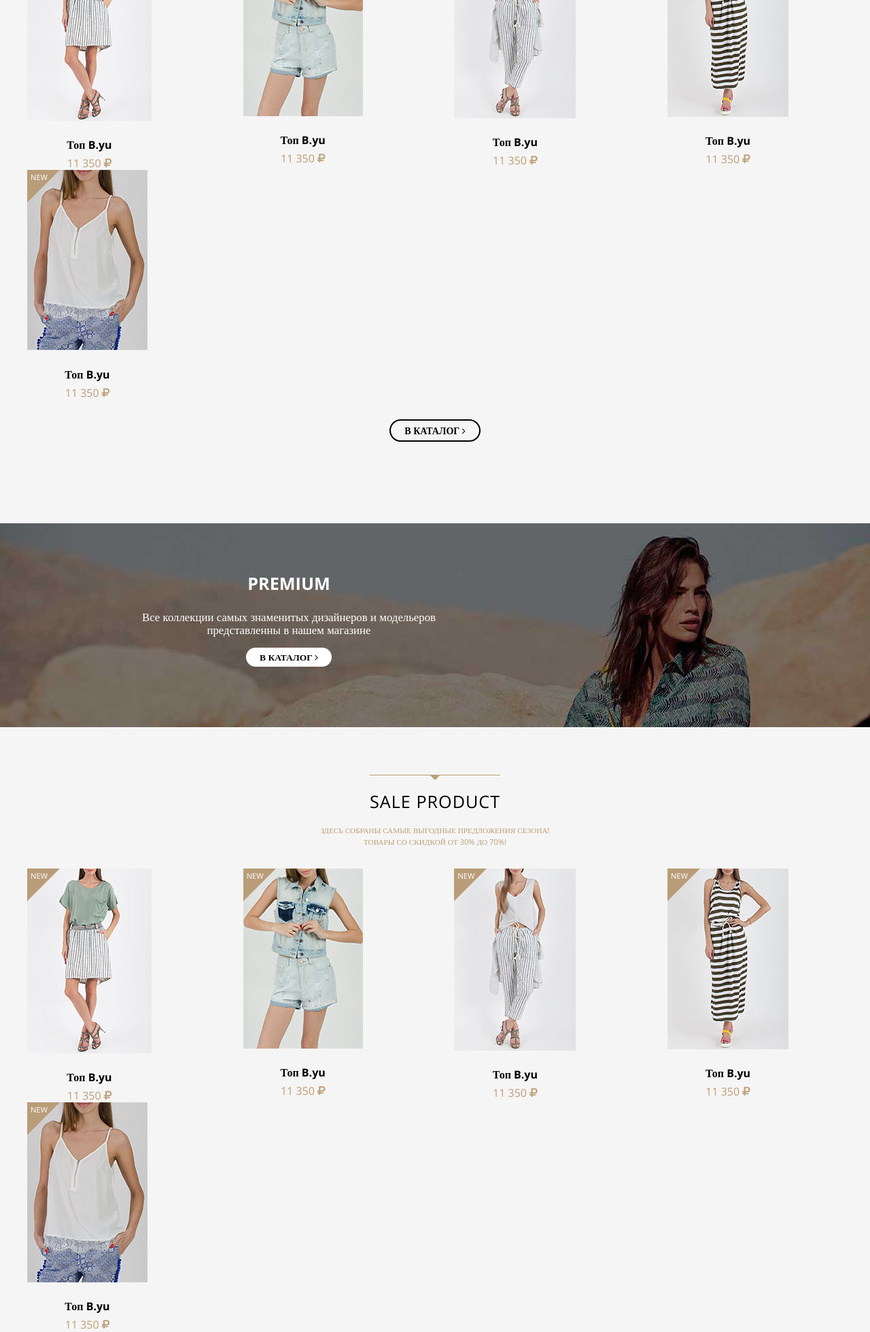
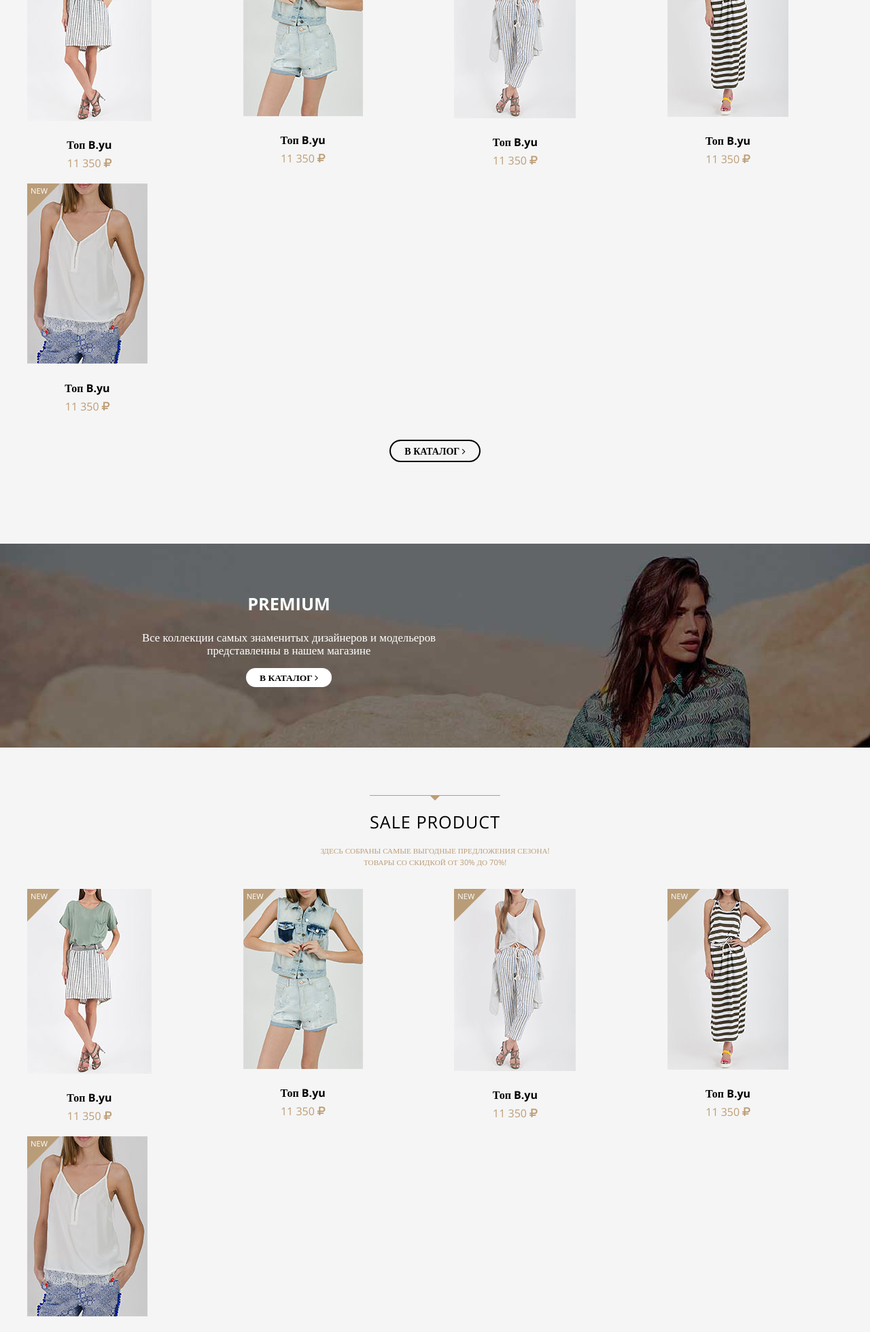
Before and after one commit to xpacmanx/sodamag-main, a PHP site: page /index.html in a window 1280 px wide; the page is wider, and only the part inside the window is pictured. Shown: the part 1382-3342 px from the top of that part at 68% size. Run offline with PHP 8.4, Linux system fonts and the light colour scheme.

Commit message:
add shadow for hover catalog sections fix right side of body

```diff
--- a/css/styles.css
+++ b/css/styles.css
@@ -3,6 +3,7 @@ body {
 	font-size: 14px;
 	line-height: 1.2rem;
 	background: #f5f5f5;
+	overflow: hidden;
 }
 h1,
 h2,
@@ -239,6 +240,7 @@ nav ul li a:hover {
 	text-align: center;
 	vertical-align: top;
 	margin-right: 80px;
+	margin-bottom: 20px;
 }
 .catalog-mini section:last-of-type{
 	margin-right: 0px;
@@ -247,6 +249,9 @@ nav ul li a:hover {
 	position: relative;
 	overflow: hidden;
 	cursor: pointer;
+}
+.catalog-mini figure:hover{
+	box-shadow: 0px 0px 50px grey;
 }
 .catalog-mini figure:hover .catalog-mini-actions {
 	display: block;
@@ -263,8 +268,7 @@ nav ul li a:hover {
 }
 .new .btn-round {
 	display: inline-block;
-	vertical-align: middle;
-	margin-top: 10px;;
+	vertical-align: middle;;
 }
 .catalog-mini-actions {
 	position: absolute;
--- a/index.html
+++ b/index.html
@@ -189,7 +189,7 @@
       <section>
         <figure>
 <!--          <div class="catalog-mini-badge">New</div>-->
-          <img src="img/item1.jpg" />
+          <img src="img/item1.jpg" class="catalog-img"/>
           <div class="catalog-mini-actions">
             <a href="javascript://" class="btn-circle cart"><i class="fa fa-shopping-cart"></i></a>
             <a href="javascript://" class="btn-circle plus"><i class="fa fa-search-plus"></i></a>
@@ -201,7 +201,7 @@
       <section>
         <figure>
 <!--          <div class="catalog-mini-badge">New</div>-->
-          <img src="img/item2.jpg" />
+          <img src="img/item2.jpg" class="catalog-img"/>
           <div class="catalog-mini-actions">
             <a href="javascript://" class="btn-circle cart"><i class="fa fa-shopping-cart"></i></a>
             <a href="javascript://" class="btn-circle plus"><i class="fa fa-search-plus"></i></a>
@@ -213,7 +213,7 @@
       <section>
         <figure>
 <!--          <div class="catalog-mini-badge">New</div>-->
-          <img src="img/item3.jpg" />
+          <img src="img/item3.jpg" class="catalog-img"/>
           <div class="catalog-mini-actions">
             <a href="javascript://" class="btn-circle cart"><i class="fa fa-shopping-cart"></i></a>
             <a href="javascript://" class="btn-circle plus"><i class="fa fa-search-plus"></i></a>
@@ -225,7 +225,7 @@
       <section>
         <figure>
 <!--          <div class="catalog-mini-badge">New</div>-->
-          <img src="img/item4.jpg" />
+          <img src="img/item4.jpg" class="catalog-img"/>
           <div class="catalog-mini-actions">
             <a href="javascript://" class="btn-circle cart"><i class="fa fa-shopping-cart"></i></a>
             <a href="javascript://" class="btn-circle plus"><i class="fa fa-search-plus"></i></a>
@@ -237,7 +237,7 @@
       <section>
         <figure>
 <!--          <div class="catalog-mini-badge">New</div>-->
-          <img src="img/item5.jpg" />
+          <img src="img/item5.jpg" class="catalog-img"/>
           <div class="catalog-mini-actions">
             <a href="javascript://" class="btn-circle cart"><i class="fa fa-shopping-cart"></i></a>
             <a href="javascript://" class="btn-circle plus"><i class="fa fa-search-plus"></i></a>
```
